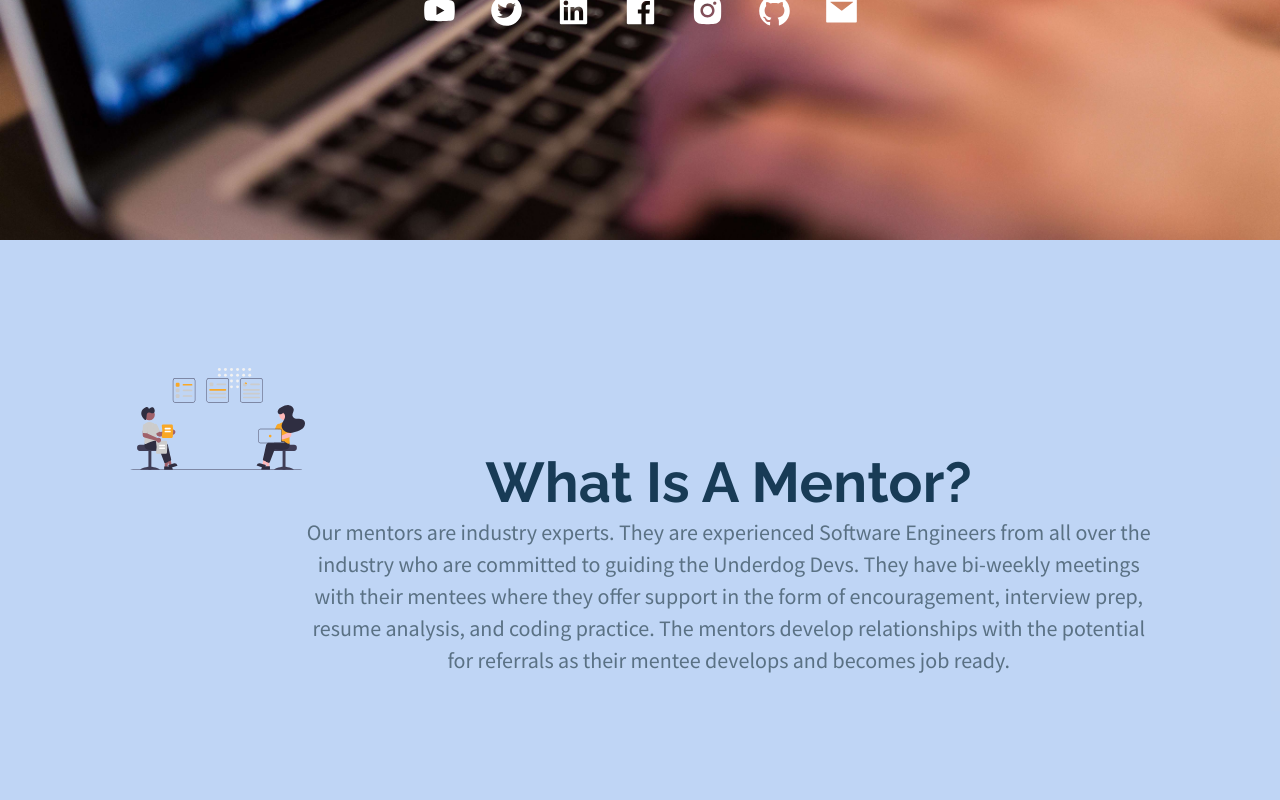
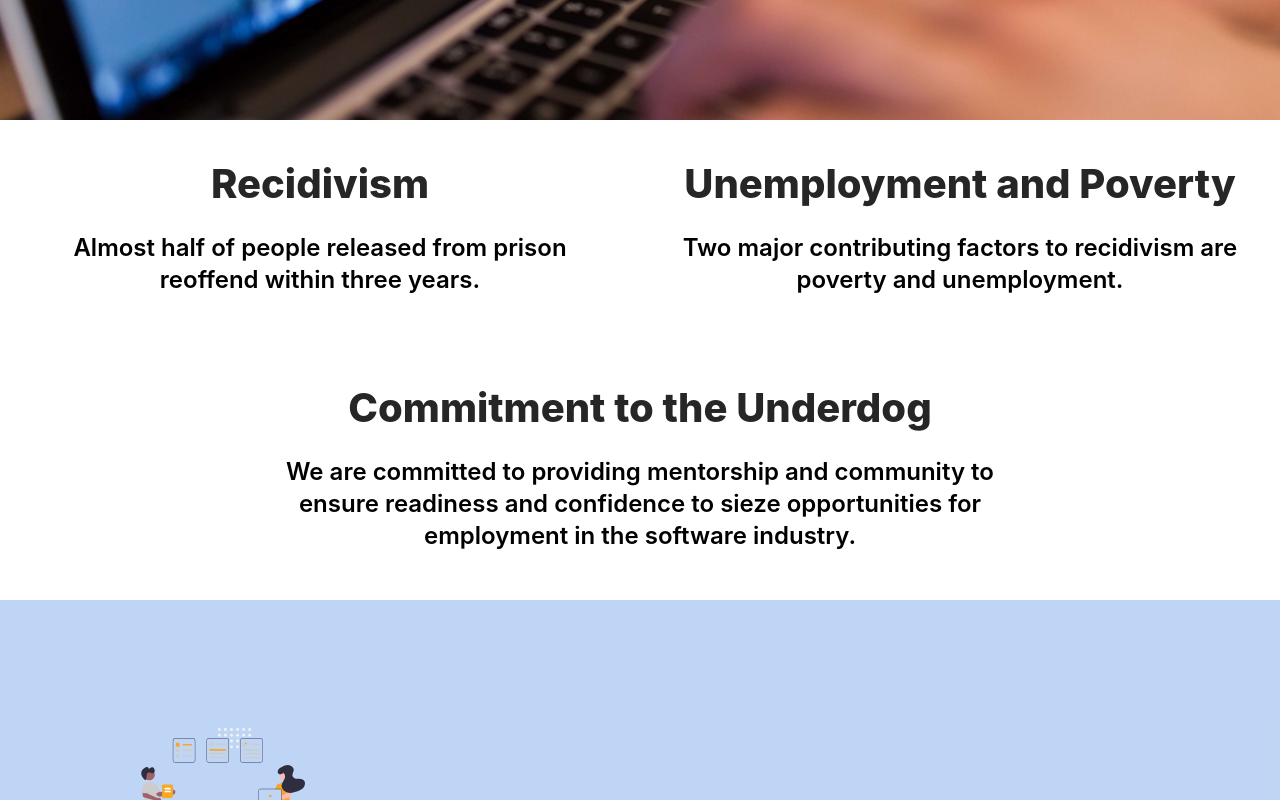
Before and after one commit to Underdog-Devs/website, a React (Create React App) app: page / in a window 1280 px wide. Shown: the part 560-1360 px from the top of the page. Built offline with nearby package versions, Linux system fonts and the light colour scheme; a web font is replaced by a local one.

Commit message:
added stats component

```diff
--- /dev/null
+++ b/src/CSS/Stats.module.css
@@ -0,0 +1,36 @@
+.statsContainer {
+  display: flex;
+  flex-wrap: wrap;
+  margin: 0 auto;
+  font-size: 16;
+  line-height: 2rem;
+  font-weight: 600;
+  font-family: 'Railway', -apple-system, BlinkMacSystemFont, 'Segoe UI', Roboto,
+    Oxygen, Ubuntu, Cantarell, 'Open Sans', 'Helvetica Neue', sans-serif;
+  height: 60vh;
+  width: 100vw;
+  justify-content: center;
+  align-items: center;
+  color: #000;
+  background-color: #fff;
+}
+.statsContainer h2 {
+  margin: 2rem 2rem;
+  font-size: 2.5rem;
+  font-weight: 800;
+}
+.statsContainer p {
+  font-size: 1.5rem;
+  margin: 2rem 2rem;
+}
+.leftCol {
+  width: 50vw;
+}
+.rightCol {
+  width: 50vw;
+}
+.ourMission p {
+  width: 60vw;
+  margin: 0 2rem;
+  margin-bottom: 2rem;
+}
--- a/src/CSS/Story.module.css
+++ b/src/CSS/Story.module.css
@@ -6,7 +6,7 @@
   display: flex;
   flex-direction: column;
   width: 100vw;
-  height: 100vh;
+  height: 85vh;
   align-items: center;
   justify-content: center;
 }
--- /dev/null
+++ b/src/Components/Stats.js
@@ -0,0 +1,32 @@
+import React from 'react';
+import styles from '../CSS/Stats.module.css';
+
+function Stats() {
+  return (
+    <div className={styles.statsContainer}>
+      <section className={styles.leftCol}>
+        <h2>Recidivism</h2>
+        <p>
+          Almost half of people released from prison reoffend within three
+          years.
+        </p>
+      </section>
+      <section className={styles.rightCol}>
+        <h2>Unemployment and Poverty</h2>
+        <p>
+          Two major contributing factors to recidivism are poverty and
+          unemployment.
+        </p>
+      </section>
+      <div className={styles.ourMission}>
+        <h2>Commitment to the Underdog</h2>
+        <p>
+          We are committed to providing mentorship and community to ensure
+          readiness and confidence to sieze opportunities for employment in the
+          software industry.
+        </p>
+      </div>
+    </div>
+  );
+}
+export default Stats;
--- a/src/Pages/LandingPage.js
+++ b/src/Pages/LandingPage.js
@@ -1,6 +1,7 @@
 import React from 'react';
 import styles from '../CSS/LandingPage.module.css';
 import Story from '../Components/Story';
+import Stats from '../Components/Stats';
 import WhatIsAMentee from '../Components/WhatIsAMentee';
 import WhatIsAMentor from '../Components/WhatIsAMentor';
 // import SpringIntoSwift from '../Components/SpringIntoSwift';
@@ -10,6 +11,7 @@ export default function LandingPage() {
   return (
     <div className={styles.landingPage}>
       <Story />
+      <Stats />
       <WhatIsAMentor />
       <WhatIsAMentee />
       <GetInvolved />
```
